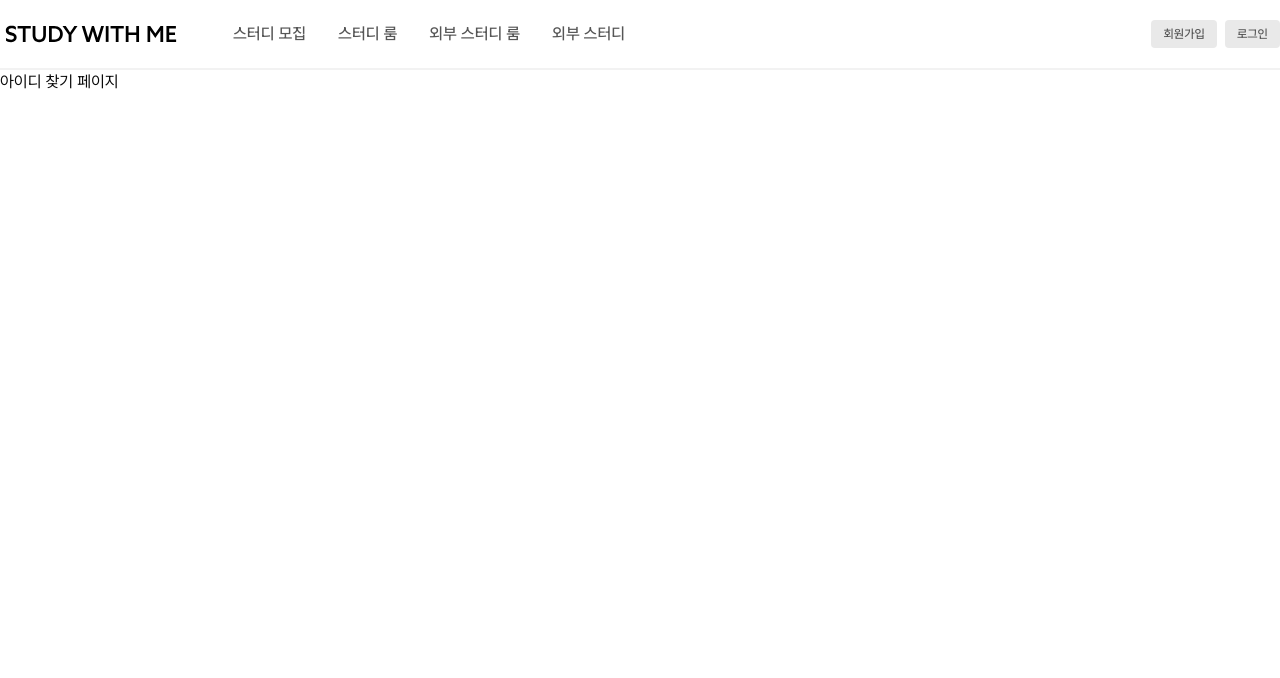
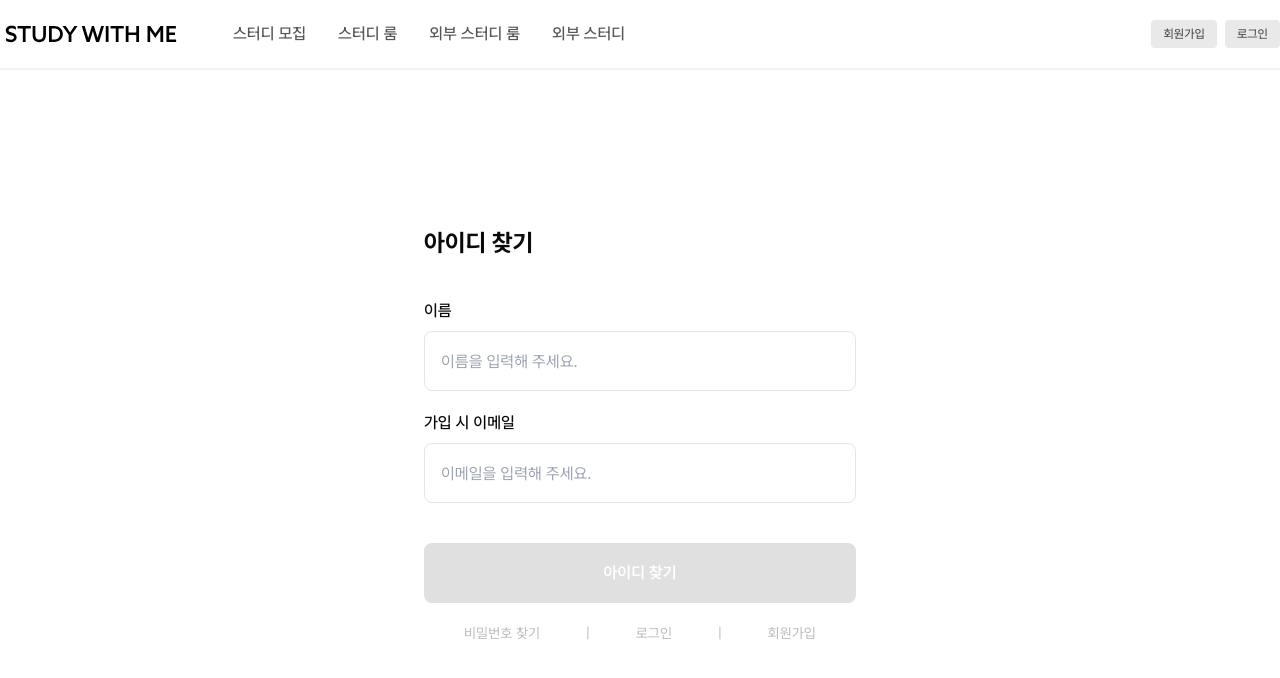
Before and after one commit to Study-With-Me-JJ/swm-frontend, a Next.js app: page /find-id in a window 1280 px wide. Shown: the top 678 px of the page. Built offline with nearby package versions, Linux system fonts and the light colour scheme.

Commit message:
feat: 아이디 찾기 기능 1차 구현(후처리 추가 필요)

```diff
--- a/src/app/find-id/page.tsx
+++ b/src/app/find-id/page.tsx
@@ -1,3 +1,83 @@
+'use client';
+
+import { findId } from '@/lib/api/find-id';
+import { zodResolver } from '@hookform/resolvers/zod';
+import Link from 'next/link';
+import { FormProvider, useForm } from 'react-hook-form';
+import { z } from 'zod';
+import { INPUT_ERROR_MESSAGE } from '@/utils/input-error-message';
+import { InputField } from '@/components/InputField';
+import { Button } from '@/components/ui/button';
+
+const findIdSchema = z.object({
+  name: z.string({ required_error: INPUT_ERROR_MESSAGE.NAME.REQUIRED }),
+  email: z.string({ required_error: INPUT_ERROR_MESSAGE.EMAIL.REQUIRED }),
+});
+
 export default function FindId() {
-    return <div>아이디 찾기 페이지</div>
-  }
+  const methods = useForm<z.infer<typeof findIdSchema>>({
+    resolver: zodResolver(findIdSchema),
+    mode: 'onBlur',
+    reValidateMode: 'onBlur',
+  });
+
+  const {
+    handleSubmit,
+    formState: { isValid, isSubmitting },
+  } = methods;
+
+  const onSubmit = async (data: { name: string; email: string }) => {
+    try {
+      const response = await findId(data.name, data.email);
+      console.log(response);
+    } catch (error) {
+      console.error(error);
+      // 추후 예외처리 필요
+    }
+  };
+
+  return (
+    <div
+      className="flex items-center justify-center"
+      style={{ height: 'calc(100vh - 70px)' }}
+    >
+      <FormProvider {...methods}>
+        <form className="mx-5 flex w-[432px] flex-col gap-10">
+          <h1 className="text-2xl font-bold">아이디 찾기</h1>
+
+          <section className="flex flex-col gap-5">
+            <InputField
+              name="name"
+              label="이름"
+              type="text"
+              placeholder="이름을 입력해 주세요."
+            />
+            <InputField
+              name="email"
+              label="가입 시 이메일"
+              type="email"
+              placeholder="이메일을 입력해 주세요."
+            />
+          </section>
+
+          <section className="flex flex-col gap-5">
+            <Button
+              onClick={handleSubmit(onSubmit)}
+              className="bg-blue-default"
+              disabled={!isValid || isSubmitting}
+            >
+              아이디 찾기
+            </Button>
+            <div className="flex justify-between px-10 text-sm text-gray-light">
+              <Link href="/find-password">비밀번호 찾기</Link>
+              <p>|</p>
+              <Link href="/login">로그인</Link>
+              <p>|</p>
+              <Link href="/join">회원가입</Link>
+            </div>
+          </section>
+        </form>
+      </FormProvider>
+    </div>
+  );
+}
--- a/src/app/join/page.tsx
+++ b/src/app/join/page.tsx
@@ -21,9 +21,9 @@ import { Button } from '@/components/ui/button';
 const signupSchema = z
   .object({
     name: z
-      .string({ required_error: INPUT_ERROR_MESSAGE.NAME })
-      .min(2, INPUT_ERROR_MESSAGE.NAME)
-      .regex(/^[가-힣a-zA-Z\s]+$/, INPUT_ERROR_MESSAGE.NAME),
+      .string({ required_error: INPUT_ERROR_MESSAGE.NAME.REQUIRED })
+      .min(2, INPUT_ERROR_MESSAGE.NAME.HELPER_TEXT)
+      .regex(/^[가-힣a-zA-Z\s]+$/, INPUT_ERROR_MESSAGE.NAME.HELPER_TEXT),
     nickName: z
       .string({ required_error: INPUT_ERROR_MESSAGE.NICKNAME.REQUIRED })
       .regex(/^[a-zA-Z0-9]+$/, INPUT_ERROR_MESSAGE.NICKNAME.HELPER_TEXT),
@@ -225,7 +225,7 @@ export default function Join() {
               label="이름"
               type="text"
               placeholder="이름을 입력해 주세요."
-              helperText={INPUT_ERROR_MESSAGE.NAME}
+              helperText={INPUT_ERROR_MESSAGE.NAME.HELPER_TEXT}
             />
             <InputField
               name="nickName"
```
